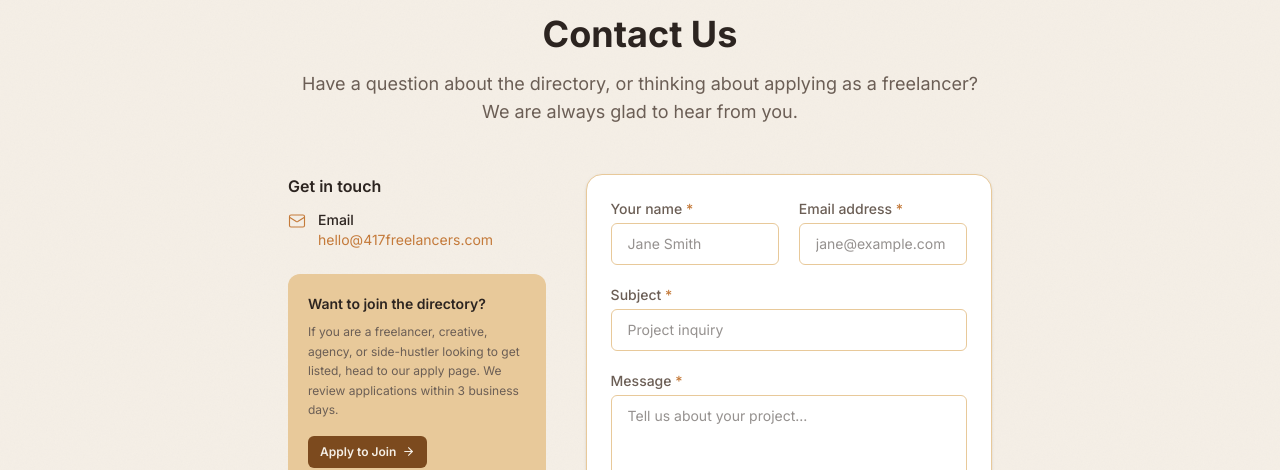
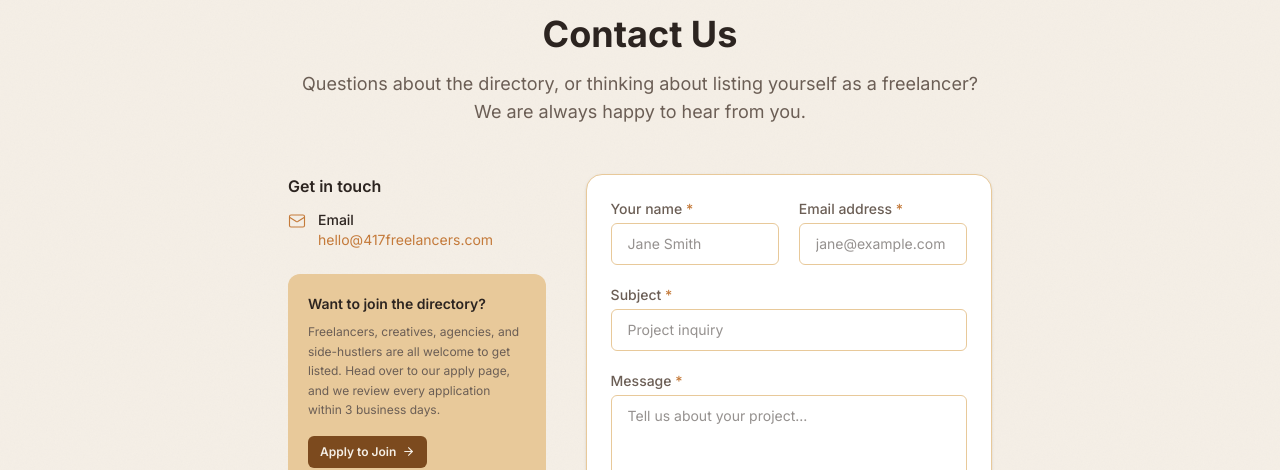
Before and after one commit to DeliverDigital-WebsiteAgency/417-freelancers, a Next.js app: page /contact in a window 1280 px wide. Shown: the part 131-601 px from the top of the page. Built offline with nearby package versions, Linux system fonts and the light colour scheme; no server answers.

Commit message:
Reword contact page hero and directory-join copy for freshness

```diff
--- a/src/app/contact/page.tsx
+++ b/src/app/contact/page.tsx
@@ -26,8 +26,8 @@ export default function ContactPage() {
       <div className="text-center mb-12">
         <h1 className="text-4xl font-bold mb-4" style={{ color: "#2C2420" }}>Contact Us</h1>
         <p className="text-lg" style={{ color: "#6B5E55" }}>
-          Have a question about the directory, or thinking about applying as a freelancer? We are
-          always glad to hear from you.
+          Questions about the directory, or thinking about listing yourself as a freelancer? We are
+          always happy to hear from you.
         </p>
       </div>
 
@@ -56,8 +56,8 @@ export default function ContactPage() {
           <div className="rounded-xl p-5" style={{ backgroundColor: "#E8C99A" }}>
             <h3 className="font-semibold mb-2 text-sm" style={{ color: "#2C2420" }}>Want to join the directory?</h3>
             <p className="text-xs leading-relaxed mb-4" style={{ color: "#6B5E55" }}>
-              If you are a freelancer, creative, agency, or side-hustler looking to get listed, head to our apply page. We review
-              applications within 3 business days.
+              Freelancers, creatives, agencies, and side-hustlers are all welcome to get listed. Head over to our apply page, and
+              we review every application within 3 business days.
             </p>
             <Link
               href="/apply"
```
